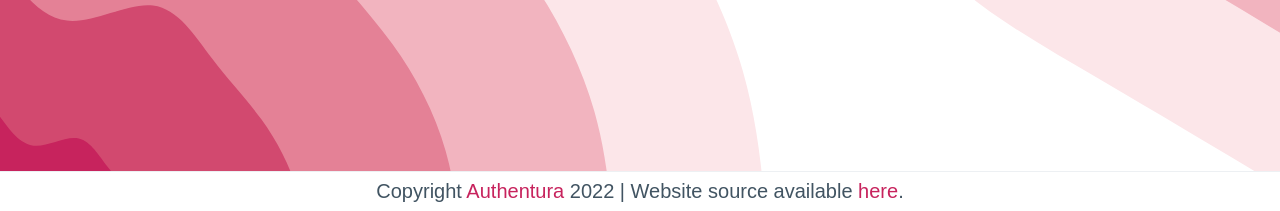
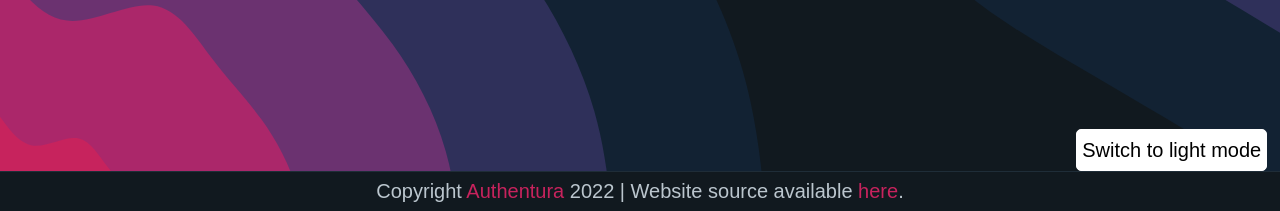
Before and after one commit to Authentura/codectrl-website, a Svelte app: page / in a window 1280 px wide. Shown: the part 589-800 px from the top of the page. Built offline with nearby package versions, Linux system fonts and the light colour scheme; a web font is replaced by a local one.

Commit message:
Add theme switcher and reformat files

```diff
--- a/src/lib/DocTOCItem.svelte
+++ b/src/lib/DocTOCItem.svelte
@@ -88,7 +88,7 @@
 
 <style>
 	summary::after {
-	  translate: 0 40%;
+		translate: 0 40%;
 	}
 
 	details {
--- /dev/null
+++ b/src/lib/ThemeSwitcher.svelte
@@ -0,0 +1,39 @@
+<script lang="ts">
+	import { currentThemeState } from "$lib/stores";
+
+	let switchToState: string = "thinking...";
+
+	// $: switchToState = $currentThemeState[0]?.toUpperCase() + $currentThemeState.slice(1);
+	$: if ($currentThemeState == "dark") {
+		switchToState = "light";
+	} else {
+		switchToState = "dark";
+	}
+
+	const switchTheme = () => {
+		if ($currentThemeState == "dark") {
+			$currentThemeState = "light";
+		} else {
+			$currentThemeState = "dark";
+		}
+	};
+</script>
+
+<button class="switcher" on:click={switchTheme}>
+	Switch to {switchToState} mode
+</button>
+
+<style>
+	.switcher {
+		padding: 0.25em;
+		margin: 0;
+		position: fixed;
+		bottom: 5%;
+		right: 1%;
+		width: max-content;
+		height: max-content;
+		background-color: var(--switcher-background);
+		border-color: var(--switcher-background);
+		color: var(--switcher-foreground);
+	}
+</style>
--- a/src/lib/stores.ts
+++ b/src/lib/stores.ts
@@ -1,3 +1,4 @@
 import { writable } from "svelte/store";
 
 export const currentDocPageTitle = writable("");
+export const currentThemeState = writable("");
--- a/src/routes/__layout.svelte
+++ b/src/routes/__layout.svelte
@@ -1,5 +1,23 @@
 <script lang="ts">
 	import NavBar from "$lib/NavBar.svelte";
+	import ThemeSwitcher from "$lib/ThemeSwitcher.svelte";
+	import { currentThemeState } from "$lib/stores";
+
+	if (typeof window !== "undefined") {
+		$currentThemeState = window
+			.matchMedia("(prefers-color-scheme: dark)")
+			.media.replace("(prefers-color-scheme: ", "")
+			.replace(")", "")
+			.trim();
+
+		window.matchMedia("(prefers-color-scheme: dark)").addEventListener("change", (event) => {
+			$currentThemeState = event.matches ? "dark" : "light";
+		});
+	}
+
+	$: if (typeof document !== "undefined") {
+		document.getElementsByTagName("html")[0].setAttribute("data-theme", $currentThemeState);
+	}
 </script>
 
 <NavBar />
@@ -7,25 +25,28 @@
 	<slot />
 </main>
 <div class="footer">
-	Copyright <a href="https://authentura.com">Authentura</a> 2022
-	| Website source available <a href="https://github.com/Authentura/codectrl-website">here</a>.
+	Copyright <a href="https://authentura.com">Authentura</a> 2022 | Website source available
+	<a href="https://github.com/Authentura/codectrl-website">here</a>.
 </div>
+<ThemeSwitcher />
 
 <style>
 	@font-face {
-		font-family: 'JetBrains Mono';
+		font-family: "JetBrains Mono";
 		font-style: normal;
 		font-weight: 700;
 		font-display: swap;
-		src: url(https://fonts.gstatic.com/s/jetbrainsmono/v13/tDbY2o-flEEny0FZhsfKu5WU4zr3E_BX0PnT8RD8yKxjPQ.ttf) format('truetype');
+		src: url(https://fonts.gstatic.com/s/jetbrainsmono/v13/tDbY2o-flEEny0FZhsfKu5WU4zr3E_BX0PnT8RD8yKxjPQ.ttf)
+			format("truetype");
 	}
 
 	@font-face {
-		font-family: 'Red Hat Display';
+		font-family: "Red Hat Display";
 		font-style: normal;
 		font-weight: 500;
 		font-display: swap;
-		src: url(https://fonts.gstatic.com/s/redhatdisplay/v13/8vIf7wUr0m80wwYf0QCXZzYzUoTK8RZQvRd-D1NYbmyWckg.ttf) format('truetype');
+		src: url(https://fonts.gstatic.com/s/redhatdisplay/v13/8vIf7wUr0m80wwYf0QCXZzYzUoTK8RZQvRd-D1NYbmyWckg.ttf)
+			format("truetype");
 	}
 
 	:root {
@@ -34,21 +55,32 @@
 		--primary-hover: #a81e4f !important;
 	}
 
-
-	@media (prefers-color-scheme: dark) {
-		:root {
-			--secondary: #6b3270 !important;
-		}
+	:global([data-theme="dark"]),
+	:root:not([data-theme="light"]) {
+		--secondary: #6b3270 !important;
+		--switcher-background: white;
+		--switcher-foreground: black;
+		--hero-bg: url("/images/background-dark.svg");
+		--hero-bg-flipped: url("/images/background-dark-flipped.svg");
+		--logo: url("/images/logo-dark.svg");
+		--mode-switch: url("/images/light-mode.svg");
 	}
 
-	@media (prefers-color-scheme: light) {
-		:root {
-			--secondary: #f2b4bf !important;
-		}
+	:global([data-theme="light"]),
+	:root:not([data-theme="dark"]) {
+		--secondary: #f2b4bf !important;
+		--switcher-background: black;
+		--switcher-foreground: white;
+		--hero-bg: url("/images/background-light.svg");
+		--hero-bg-flipped: url("/images/background-light-flipped.svg");
+		--logo: url("/images/logo-light.svg");
+		--mode-switch: url("/images/dark-mode.svg");
 	}
 
+
+
 	:global(pre, code, kbd, samp) {
-		--font-family: 'JetBrains Mono', monospace !important;
+		--font-family: "JetBrains Mono", monospace !important;
 	}
 
 	main {
--- a/src/routes/docs/__layout.svelte
+++ b/src/routes/docs/__layout.svelte
@@ -87,5 +87,4 @@
 		height: 100%;
 		max-height: 100%;
 	}
-
 </style>
--- a/src/routes/index.svelte
+++ b/src/routes/index.svelte
@@ -1,7 +1,12 @@
+<script lang="ts">
+	import { currentThemeState } from "$lib/stores";
+</script>
+
 <svelte:head>
 	<title>CodeCTRL | Home</title>
 </svelte:head>
 
+{#key $currentThemeState}
 	<div class="bg container hero">
 		<div class="inner">
 			<hgroup>
@@ -17,33 +22,33 @@
 			<img src="/images/screenshots/1.png" alt="Screenshot 1" />
 			<div>
 				<h1>Lorem ipsum</h1>
-			<p>Lorem ipsum dolor sit amet, officia excepteur ex fugiat reprehenderit
-			enim labore culpa sint ad nisi Lorem pariatur mollit ex esse exercitation
-			amet. Nisi anim cupidatat excepteur officia. Reprehenderit nostrud
-			nostrud ipsum Lorem est aliquip amet voluptate voluptate dolor minim
-			nulla est proident. Nostrud officia pariatur ut officia. Sit irure elit
-			esse ea nulla sunt ex occaecat reprehenderit commodo officia dolor Lorem
-			duis laboris cupidatat officia voluptate. Culpa proident adipisicing id
-			nulla nisi laboris ex in Lorem sunt duis officia eiusmod. Aliqua
-			reprehenderit commodo ex non excepteur duis sunt velit enim. Voluptate
-			laboris sint cupidatat ullamco ut ea consectetur et est culpa et culpa
-			duis.</p>
+				<p>
+					Lorem ipsum dolor sit amet, officia excepteur ex fugiat reprehenderit enim labore culpa
+					sint ad nisi Lorem pariatur mollit ex esse exercitation amet. Nisi anim cupidatat
+					excepteur officia. Reprehenderit nostrud nostrud ipsum Lorem est aliquip amet voluptate
+					voluptate dolor minim nulla est proident. Nostrud officia pariatur ut officia. Sit irure
+					elit esse ea nulla sunt ex occaecat reprehenderit commodo officia dolor Lorem duis laboris
+					cupidatat officia voluptate. Culpa proident adipisicing id nulla nisi laboris ex in Lorem
+					sunt duis officia eiusmod. Aliqua reprehenderit commodo ex non excepteur duis sunt velit
+					enim. Voluptate laboris sint cupidatat ullamco ut ea consectetur et est culpa et culpa
+					duis.
+				</p>
 			</div>
 		</div>
 		<div class="bg grid-right">
 			<div>
 				<h1>Lorem ipsum</h1>
-			<p>Lorem ipsum dolor sit amet, officia excepteur ex fugiat reprehenderit
-			enim labore culpa sint ad nisi Lorem pariatur mollit ex esse exercitation
-			amet. Nisi anim cupidatat excepteur officia. Reprehenderit nostrud
-			nostrud ipsum Lorem est aliquip amet voluptate voluptate dolor minim
-			nulla est proident. Nostrud officia pariatur ut officia. Sit irure elit
-			esse ea nulla sunt ex occaecat reprehenderit commodo officia dolor Lorem
-			duis laboris cupidatat officia voluptate. Culpa proident adipisicing id
-			nulla nisi laboris ex in Lorem sunt duis officia eiusmod. Aliqua
-			reprehenderit commodo ex non excepteur duis sunt velit enim. Voluptate
-			laboris sint cupidatat ullamco ut ea consectetur et est culpa et culpa
-			duis.</p>
+				<p>
+					Lorem ipsum dolor sit amet, officia excepteur ex fugiat reprehenderit enim labore culpa
+					sint ad nisi Lorem pariatur mollit ex esse exercitation amet. Nisi anim cupidatat
+					excepteur officia. Reprehenderit nostrud nostrud ipsum Lorem est aliquip amet voluptate
+					voluptate dolor minim nulla est proident. Nostrud officia pariatur ut officia. Sit irure
+					elit esse ea nulla sunt ex occaecat reprehenderit commodo officia dolor Lorem duis laboris
+					cupidatat officia voluptate. Culpa proident adipisicing id nulla nisi laboris ex in Lorem
+					sunt duis officia eiusmod. Aliqua reprehenderit commodo ex non excepteur duis sunt velit
+					enim. Voluptate laboris sint cupidatat ullamco ut ea consectetur et est culpa et culpa
+					duis.
+				</p>
 			</div>
 			<img src="/images/screenshots/2.png" alt="Screenshot 2" />
 		</div>
@@ -51,20 +56,21 @@
 			<img src="/images/screenshots/3.png" alt="Screenshot 3" />
 			<div>
 				<h1>Lorem ipsum</h1>
-			<p>Lorem ipsum dolor sit amet, officia excepteur ex fugiat reprehenderit
-			enim labore culpa sint ad nisi Lorem pariatur mollit ex esse exercitation
-			amet. Nisi anim cupidatat excepteur officia. Reprehenderit nostrud
-			nostrud ipsum Lorem est aliquip amet voluptate voluptate dolor minim
-			nulla est proident. Nostrud officia pariatur ut officia. Sit irure elit
-			esse ea nulla sunt ex occaecat reprehenderit commodo officia dolor Lorem
-			duis laboris cupidatat officia voluptate. Culpa proident adipisicing id
-			nulla nisi laboris ex in Lorem sunt duis officia eiusmod. Aliqua
-			reprehenderit commodo ex non excepteur duis sunt velit enim. Voluptate
-			laboris sint cupidatat ullamco ut ea consectetur et est culpa et culpa
-			duis.</p>
+				<p>
+					Lorem ipsum dolor sit amet, officia excepteur ex fugiat reprehenderit enim labore culpa
+					sint ad nisi Lorem pariatur mollit ex esse exercitation amet. Nisi anim cupidatat
+					excepteur officia. Reprehenderit nostrud nostrud ipsum Lorem est aliquip amet voluptate
+					voluptate dolor minim nulla est proident. Nostrud officia pariatur ut officia. Sit irure
+					elit esse ea nulla sunt ex occaecat reprehenderit commodo officia dolor Lorem duis laboris
+					cupidatat officia voluptate. Culpa proident adipisicing id nulla nisi laboris ex in Lorem
+					sunt duis officia eiusmod. Aliqua reprehenderit commodo ex non excepteur duis sunt velit
+					enim. Voluptate laboris sint cupidatat ullamco ut ea consectetur et est culpa et culpa
+					duis.
+				</p>
 			</div>
 		</div>
 	</main>
+{/key}
 
 <style>
 	main {
@@ -84,7 +90,6 @@
 		height: 100%;
 	}
 
-
 	.grid-right {
 		display: grid;
 		grid-template-columns: 1fr 2fr;
@@ -94,11 +99,13 @@
 		height: 100%;
 	}
 
-	.grid-left > *, .grid-right > * {
+	.grid-left > *,
+	.grid-right > * {
 		display: block;
 	}
 
-	.grid-left > img, .grid-right > img {
+	.grid-left > img,
+	.grid-right > img {
 		width: 100%;
 	}
 
--- a/static/css/app.css
+++ b/static/css/app.css
@@ -5,19 +5,3 @@ body {
 	max-height: 100%;
 	width: 100%;
 }
-
-@media (prefers-color-scheme: dark) {
-	:root {
-		--hero-bg: url("/images/background-dark.svg");
-		--hero-bg-flipped: url("/images/background-dark-flipped.svg");
-		--logo: url("/images/logo-dark.svg");
-	}
-}
-
-@media (prefers-color-scheme: light) {
-	:root {
-		--hero-bg: url("/images/background-light.svg");
-		--hero-bg-flipped: url("/images/background-light-flipped.svg");
-		--logo: url("/images/logo-light.svg");
-	}
-}
```
Also changed, not shown: src/lib/NavBar.svelte (+4 -5 lines), src/lib/Toast.svelte (+8 -13 lines). Lines whose indentation alone changed are shown as unchanged.
